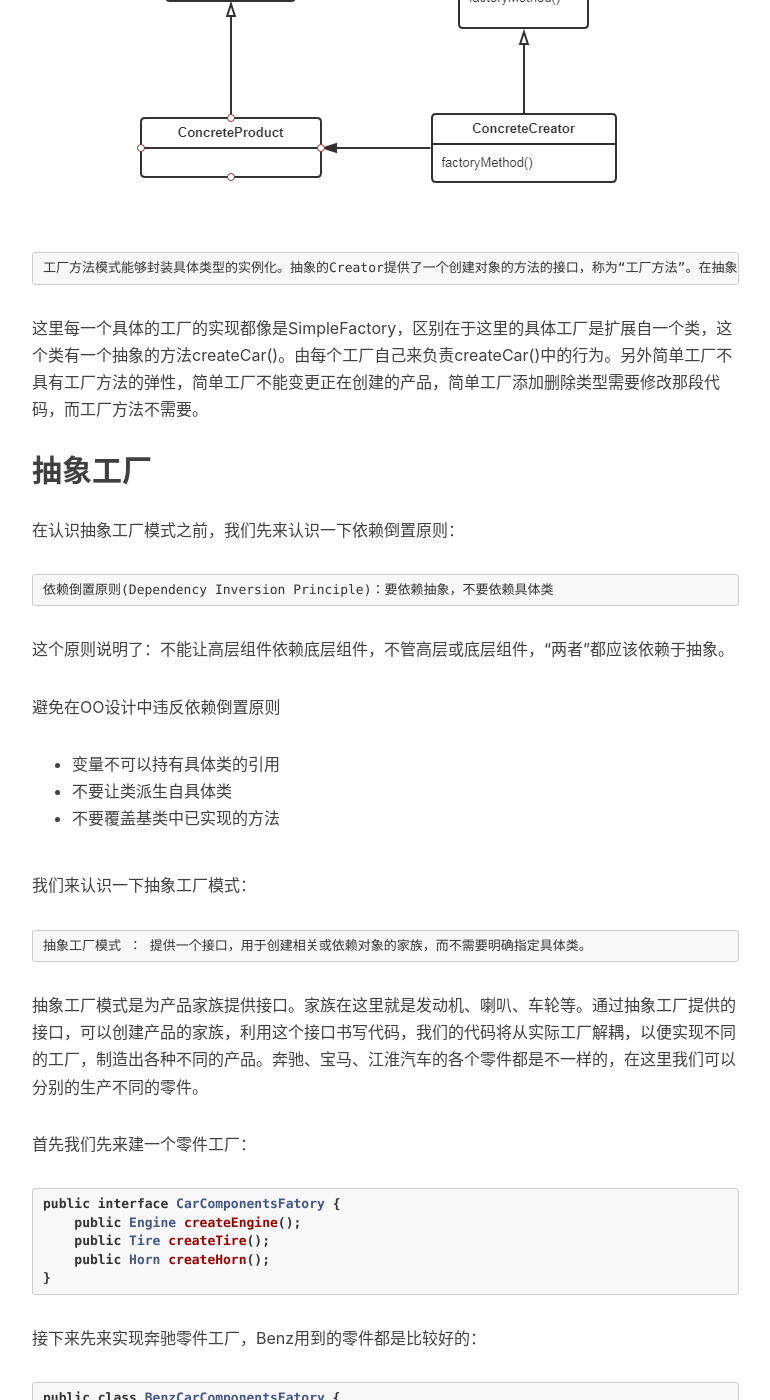
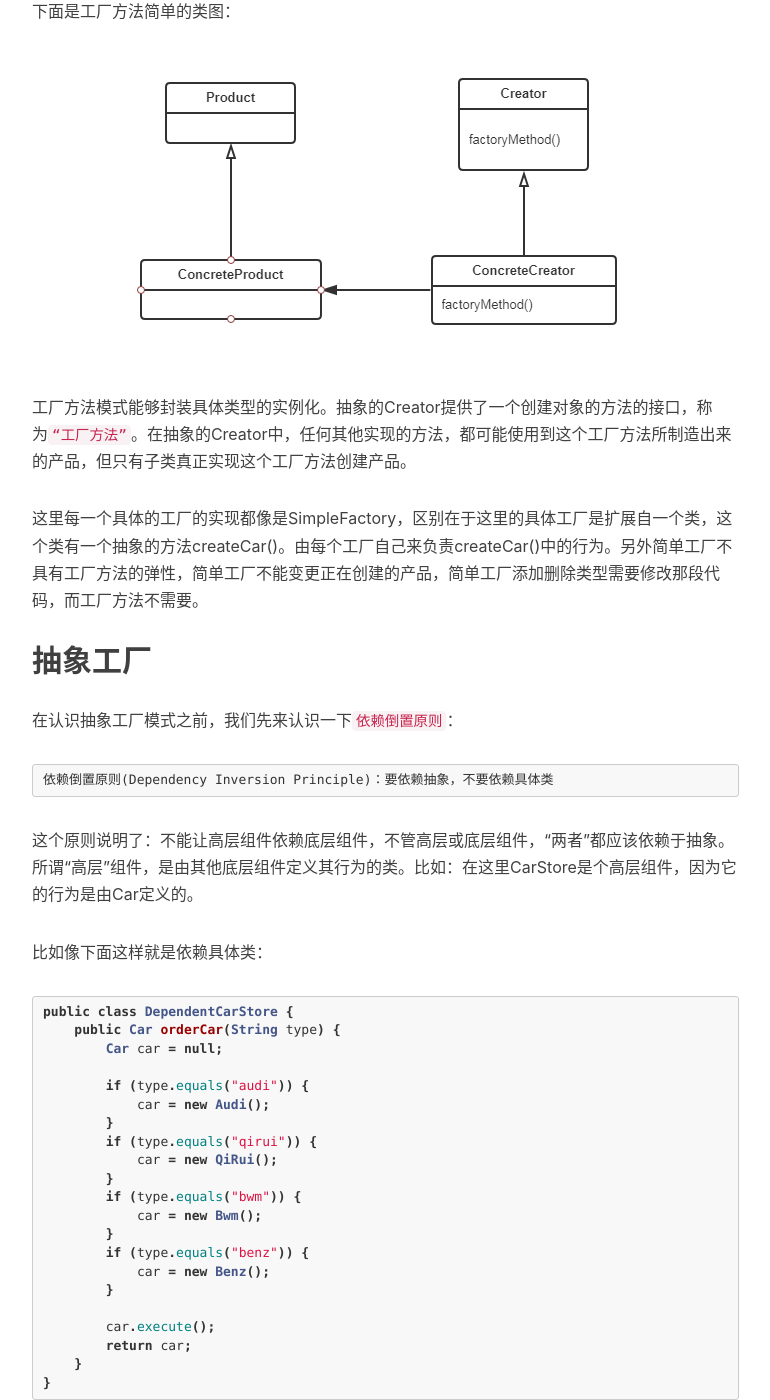
Before and after one commit to huaileicoder/huaileicoder.github-io, a Jekyll site: the page built from _posts/2018-11-10-工厂模式.markdown, in a window 1280 px wide and 1400 px high, scrolled down 3242 px. Shown: the whole window, without its empty margins (233-1003 px from the left). Built offline with Jekyll 4.4.1, drawn with Linux system fonts in a browser that asks for light colours; nearby versions of some CDN libraries; comment, search, counter and statistics services are not loaded; some of the changed text lies outside the part shown.

Commit message:
modify factoryPattern

````diff
--- a/_config.yml
+++ b/_config.yml
@@ -15,15 +15,15 @@
 RSS: false
 zhihu_username:     huai-lei-18
 github_username:    huaileicoder
-twitter_username:
-#facebook_username:  huaileicoder
+twitter_username:  	KobeKawhli
+#facebook_username:  brant.kobe.902
 
 
 
 # Build settings
 # from 2016, 'pygments' is unsupported on GitHub Pages. Use 'rouge' for highlighting instead.
 highlighter: rouge
-permalink: pretty
+permalink: /:year/:month/:day/:title.html
 paginate: 10
 exclude: ["less","node_modules","Gruntfile.js","package.json","README.md"]
 anchorjs: true                          # if you want to customize anchor. check out line:181 of `post.html`
@@ -43,18 +43,6 @@
 markdown: kramdown
 kramdown:
   input: GFM                            # use Github Flavored Markdown !important
-
-
-
-# Disqus settings
-#disqus_username: _your_disqus_short_name_
-
-# Duoshuo settings
-#duoshuo_username:
-# Share component is depend on Comment so we can NOT use share only.
-#duoshuo_share: false                     # set to false if you want to use Comment without Sharing
-
-
 
 
 # Analytics settings
--- a/_posts/2018-11-10-工厂模式.markdown
+++ b/_posts/2018-11-10-工厂模式.markdown
@@ -81,13 +81,13 @@
 }
 ```
 
-另外可以利用静态方法定义一个简单的工厂，被称为静态工厂。使用静态方法是因为不需要创建对象就可以使用，但是有相应的问题就是不能通过继承来改变创建方法的行为，这是为什么呢，通过继承来改变创建方法的行为在这里就是重写静态方法，重写指的是根据运行时对象的类型来决定调用哪个方法，而静态方法在编译期就已经与编译出来的类型绑定了。
+另外可以利用静态方法定义一个简单的工厂，被称为`静态工厂`。使用静态方法是因为不需要创建对象就可以使用，但是有相应的问题就是不能通过继承来改变创建方法的行为，这是为什么呢，通过继承来改变创建方法的行为在这里就是重写静态方法，`重写指的是根据运行时对象的类型来决定调用哪个方法，而静态方法在编译期就已经与编译出来的类型绑定了`。
 
 
 
 ## 工厂方法
 
-为了解决上面简单工厂增加或者减少汽车品牌需要修改相关代码现在可以使用`工厂方法模式`来解决这个问题，我们先来看一下工厂方法的定义：
+为了解决上面简单工厂增加或者减少汽车类型需要修改相关代码现在可以使用`工厂方法模式`来解决这个问题，我们先来看一下工厂方法的定义：
 
 ```
 工厂方法模式 ：定义了一个创建对象的接口，但由子类决定要实例化的类是哪一个。工厂方法让类把实例化推迟到子类。
@@ -128,23 +128,53 @@
 }
 ```
 
+在使用中直接把具体的汽车工厂通过CarStore的构造方法传进去就行了，然后orderCar的时候会去执行这个指定工厂的createCar()方法。
+
+下面是工厂方法简单的类图：
+
 ![factory method](/img/in-post/post-designPattern/post-designPattern-factoryPattern-1.png)
 
-```
-工厂方法模式能够封装具体类型的实例化。抽象的Creator提供了一个创建对象的方法的接口，称为“工厂方法”。在抽象的Creator中，任何其他实现的方法，都可能使用到这个工厂方法所制造出来的产品，但只有子类真正实现这个工厂方法创建产品。
-```
+工厂方法模式能够封装具体类型的实例化。抽象的Creator提供了一个创建对象的方法的接口，称为`“工厂方法”`。在抽象的Creator中，任何其他实现的方法，都可能使用到这个工厂方法所制造出来的产品，但只有子类真正实现这个工厂方法创建产品。
 
 这里每一个具体的工厂的实现都像是SimpleFactory，区别在于这里的具体工厂是扩展自一个类，这个类有一个抽象的方法createCar()。由每个工厂自己来负责createCar()中的行为。另外简单工厂不具有工厂方法的弹性，简单工厂不能变更正在创建的产品，简单工厂添加删除类型需要修改那段代码，而工厂方法不需要。
 
 ## 抽象工厂
 
-在认识抽象工厂模式之前，我们先来认识一下依赖倒置原则：
+在认识抽象工厂模式之前，我们先来认识一下`依赖倒置原则`：
 
 ```
 依赖倒置原则(Dependency Inversion Principle)：要依赖抽象，不要依赖具体类
 ```
 
-这个原则说明了：不能让高层组件依赖底层组件，不管高层或底层组件，“两者”都应该依赖于抽象。
+这个原则说明了：不能让高层组件依赖底层组件，不管高层或底层组件，“两者”都应该依赖于抽象。所谓“高层”组件，是由其他底层组件定义其行为的类。比如：在这里CarStore是个高层组件，因为它的行为是由Car定义的。
+
+比如像下面这样就是依赖具体类：
+
+```java
+public class DependentCarStore {
+    public Car orderCar(String type) {
+        Car car = null;
+
+        if (type.equals("audi")) {
+            car = new Audi();
+        }
+        if (type.equals("qirui")) {
+            car = new QiRui();
+        }
+        if (type.equals("bwm")) {
+            car = new Bwm();
+        }
+        if (type.equals("benz")) {
+            car = new Benz();
+        }
+
+        car.execute();
+        return car;
+    }
+}
+```
+
+在DependentCarStore中，DependentCarStore依赖于具体的汽车类，这是违背依赖倒置原则的。如果要符合依赖倒置原则，我们需要做的转变就是定义一个Car接口，由CarStore来依赖于Car，然后具体的汽车类来实现这个接口，所以说也是依赖于Car。
 
 避免在OO设计中违反依赖倒置原则
 
@@ -188,7 +218,7 @@
 }
 ```
 
-而江淮的车使用到的零件就比较差了：
+而江淮的车使用到的零件就比Benz差了，所以使用低档次的零件：
 
 ```java
 public class JHCarComponentsFactory {
@@ -254,25 +284,24 @@
 好了，现在我们去4s店购买汽车：
 
 ```java
-public class BenzStore extends CarStore {
-    public Car createCar(String item) {
+public class BenzCarStore extends CarStore {
+    public Car createCar() {
         Car car = null;
         CarComponentsFatory componentsFactory = new BenzCarComponentsFatory();
 
-        if (item.equals("benz")) {
-            car = new BenzCar(componentsFactory);
-        }
+        car = new BenzCar(componentsFactory)；
+        car.setName("Benz");
         return car;
     }
 }
 ```
 
-在这里我们创建BenzCar然后让它与Benz零件工厂绑定在一起，之后就可以调用execute()方法让工厂去生产零件。可以看到在这里我们甚至可以使用JH零件工厂来给Benz生产零件，但是呢还会被投诉的。
+在这里我们创建BenzCar然后让它与Benz零件工厂绑定在一起，之后就可以调用execute()方法让工厂去生产零件。可以看到在这里我们甚至可以使用JH零件工厂来给Benz生产零件，但是呢这肯定会被投诉的。
 
 现在你可以对比一下工厂方法和抽象工厂，其实抽象工厂的每个方法实际上都是使用工厂方法来实现的。比如createEngine()等，每个方法都被声明为抽象，而子类的方法覆盖这些对象来创建某些对象。
 
-但是另外，工厂方法创建对象用的方法是继承，利用工厂方法创建对象需要扩展一个类，而抽象工厂是通过对象的组合。工厂方法模式和抽象方法模式比较搞混，在使用中工厂方法是用来创建一个产品。而抽象工厂是可以被用来创建整个产品家族的，但是如果加入新产品就必须改变接口。
+但是，工厂方法创建对象用的方法是继承，利用工厂方法创建对象需要扩展一个类，而抽象工厂是通过对象的组合。工厂方法模式和抽象方法模式比较容易搞混，在使用中工厂方法是用来创建一个产品。而抽象工厂是可以被用来创建整个产品家族的。如果使用抽象工厂创建产品，加入新产品就必须改变其接口了。
 
 ## 后记
 
-三种工厂模式各有各的用处，简单工厂用于简单的创建一个产品，工厂模式在简单工厂的基础上可以增加产品类型，抽象工厂用于创建整个产品家族的，可以根据具体的情况使用对应的工厂模式。
+三种工厂模式各有各的用处，简单工厂用于简单的创建一个产品，工厂模式在简单工厂的基础上可以增加产品类型，抽象工厂用于创建整个产品家族的，可以根据具体的情况选择使用对应的工厂模式。这是我目前理解的工厂模式，会有一些理解不准确不到位的地方，希望大家能多多指教。
````
Also changed, not shown: other parts of _posts/2018-11-10-工厂模式.markdown (+1 -1 lines), 7 other files.
